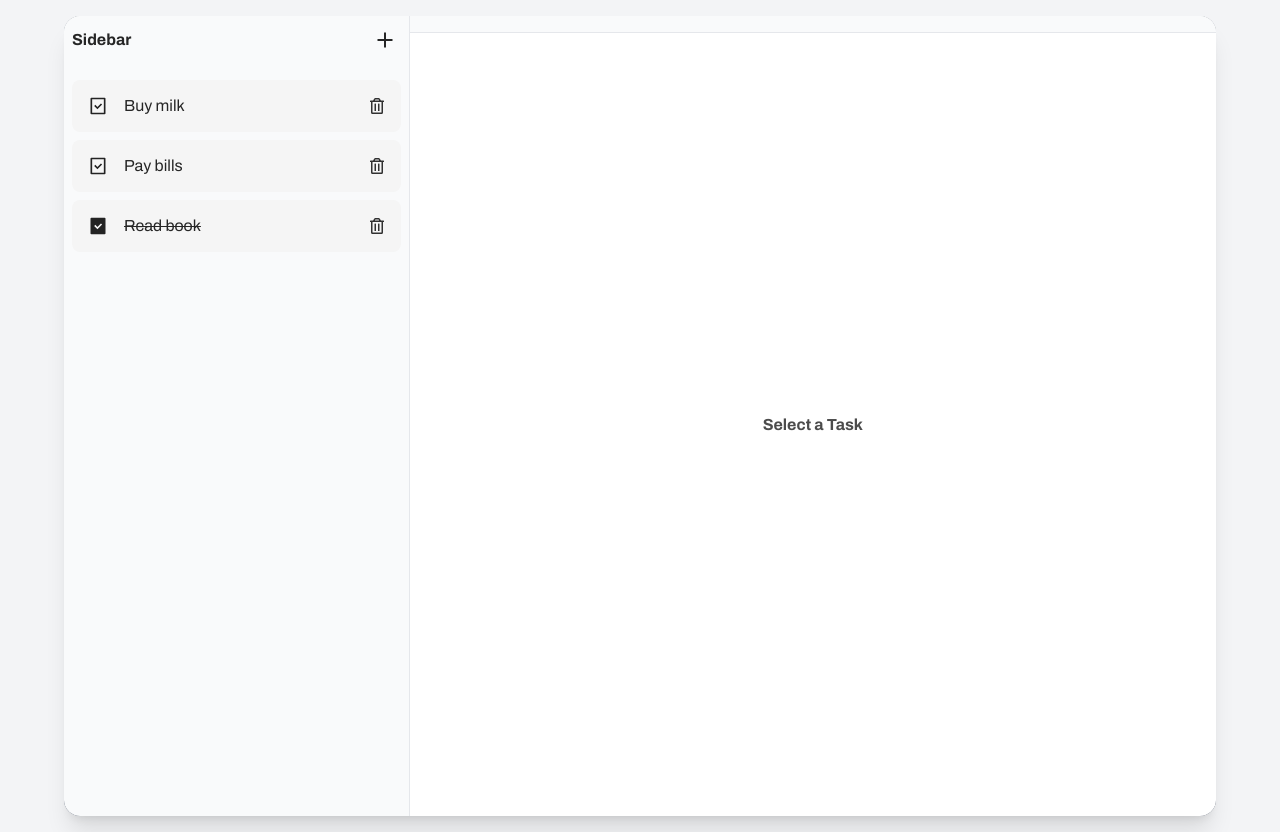
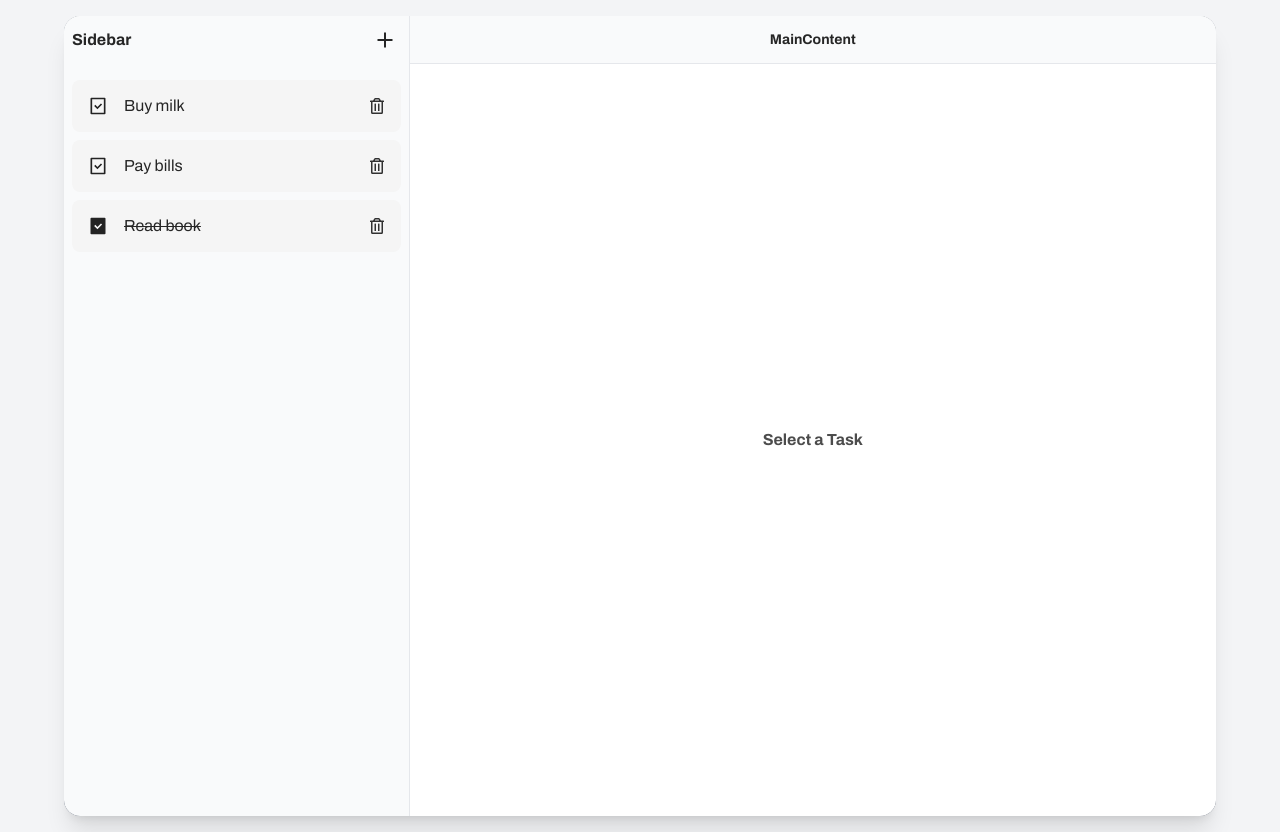
Before and after one commit to itsRev1L/TodoList, a React (Vite) app: page / in a window 1280 px wide. Built offline with nearby package versions, Linux system fonts and the light colour scheme.

Commit message:
bug fixes and cleaning

```diff
--- a/src/Components/Layout/MainContent.jsx
+++ b/src/Components/Layout/MainContent.jsx
@@ -8,17 +8,21 @@ const MainContent = ({ selectedTodo, isAdding, addTodo, isEditing, UpdateTodo, s
   return (
     <div className="h-full flex flex-col">
 
-      <div className='flex items-center justify-between p-2 font-bold bg-[#F9FAFB] text-neutral-800 border-b border-gray-200'>
-        <button
-          onClick={onMenuClick}
-          className="md:hidden p-1.5 hover:bg-gray-200 rounded-lg transition-colors ml-1"
-        >
-          <HiMenu size={20} className="text-gray-700" />
-        </button>
-        {/* <h6 className='text-sm flex-1 text-center'>MainContent</h6> */}
-        <div className='mr-3'>
+      <div className='flex items-center justify-between p-2 font-bold bg-[#F9FAFB] text-neutral-800 border-b border-gray-200 shrink-0 min-h-[48px]'>
+        <div className="w-[60px] flex justify-start">
+          <button
+            onClick={onMenuClick}
+            className="md:hidden p-1.5 hover:bg-gray-200 rounded-lg transition-colors"
+          >
+            <HiMenu size={20} className="text-gray-700" />
+          </button>
+        </div>
+
+        <h6 className='text-sm'>MainContent</h6>
+
+        <div className="w-[60px] flex justify-end">
           {selectedTodo && !isAdding && !isEditing && (
-            <button className='text-sm px-2 py-1 hover:bg-gray-200 rounded transition-colors' onClick={onEditClick}>
+            <button className='text-sm px-2 py-1 hover:bg-gray-200 rounded transition-colors whitespace-nowrap' onClick={onEditClick}>
               Edit
             </button>
           )}
```
Also changed, not shown: public/preview.png (added), 1 other file (tests, documents, lock files or other folders).
